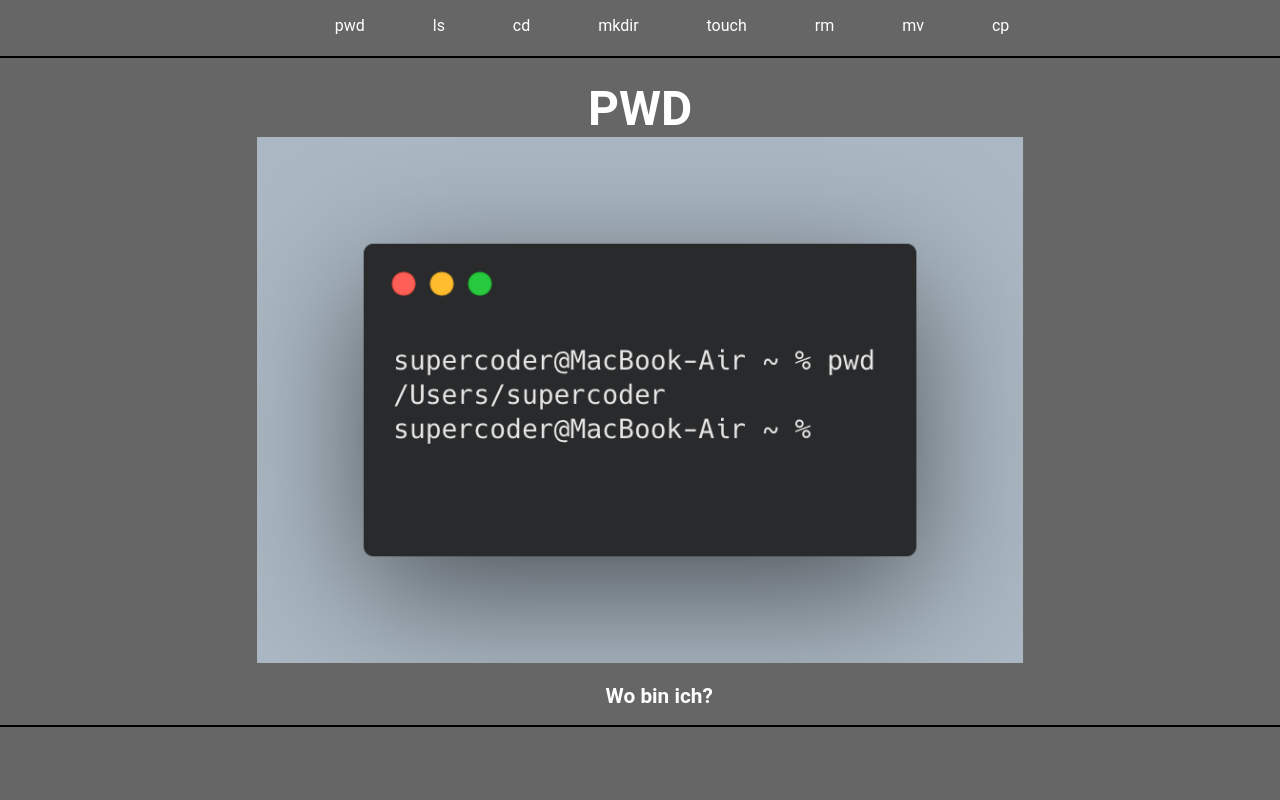
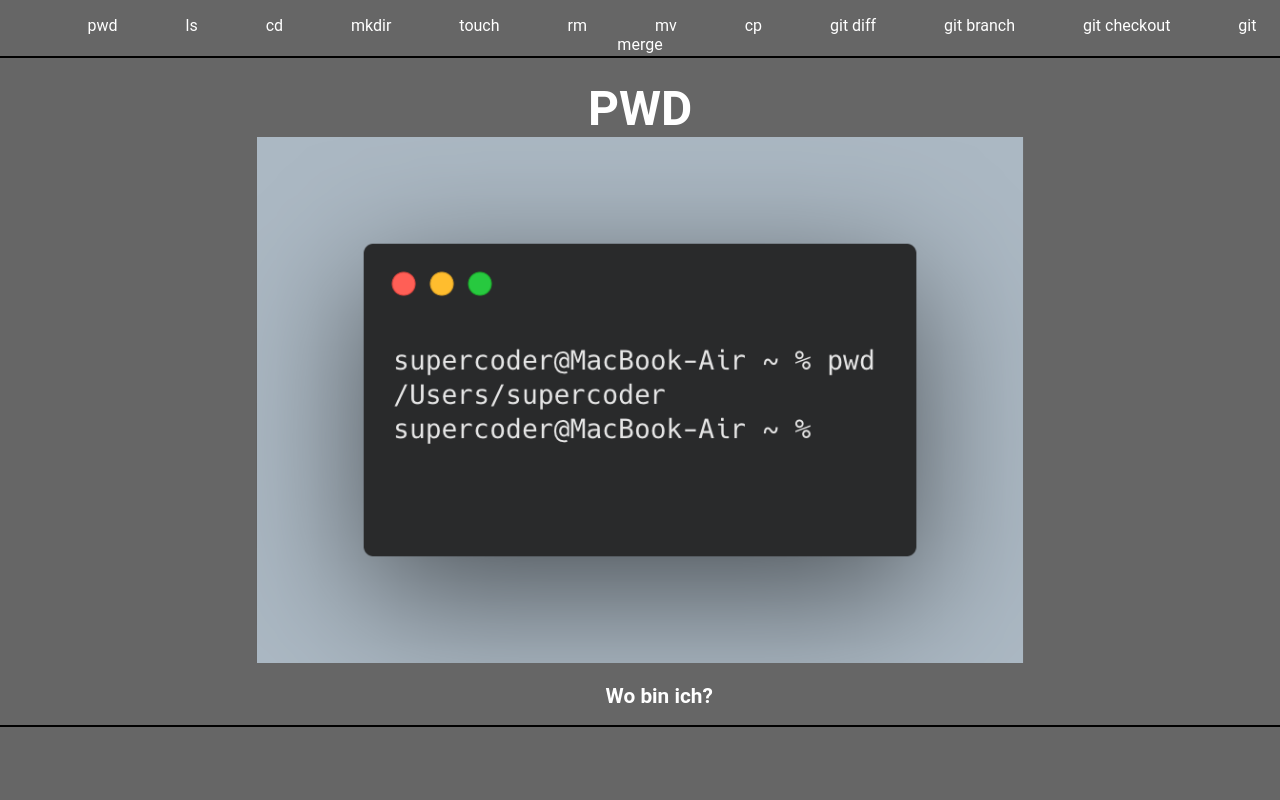
Before and after one commit to ange-ina/Cheat-Sheet, a plain HTML site: page index.html in a window 1280 px wide. Shown: the top 800 px of the page. Drawn offline with Linux system fonts and the light colour scheme.

Commit message:
new section

```diff
--- a/index.html
+++ b/index.html
@@ -18,6 +18,10 @@
                     <li><a href="#rm">rm</a></li>
                     <li><a href="#mv">mv</a></li>
                     <li><a href="#cp">cp</a></li>
+                    <li><a href="git diff">git diff</a></li>
+                    <li><a href="git branch">git branch</a></li>
+                    <li><a href="git checkout">git checkout</a></li>
+                    <li><a href="git merge">git merge</a></li>
                 </ul>
             </nav>
             <section id="pwd">
@@ -66,6 +70,12 @@
                 <img src="assets/img/11.png" alt="">
                 <h2>Kopieren</h2>
             </section>
+            <section id="git diff">
+                <h1>git diff</h1>
+                <img src="assets/img/git diff.png" alt="">
+                <h2>Zeigt Änderung</h2>
+
+            </section>
 
     </main>
     </body>
```
